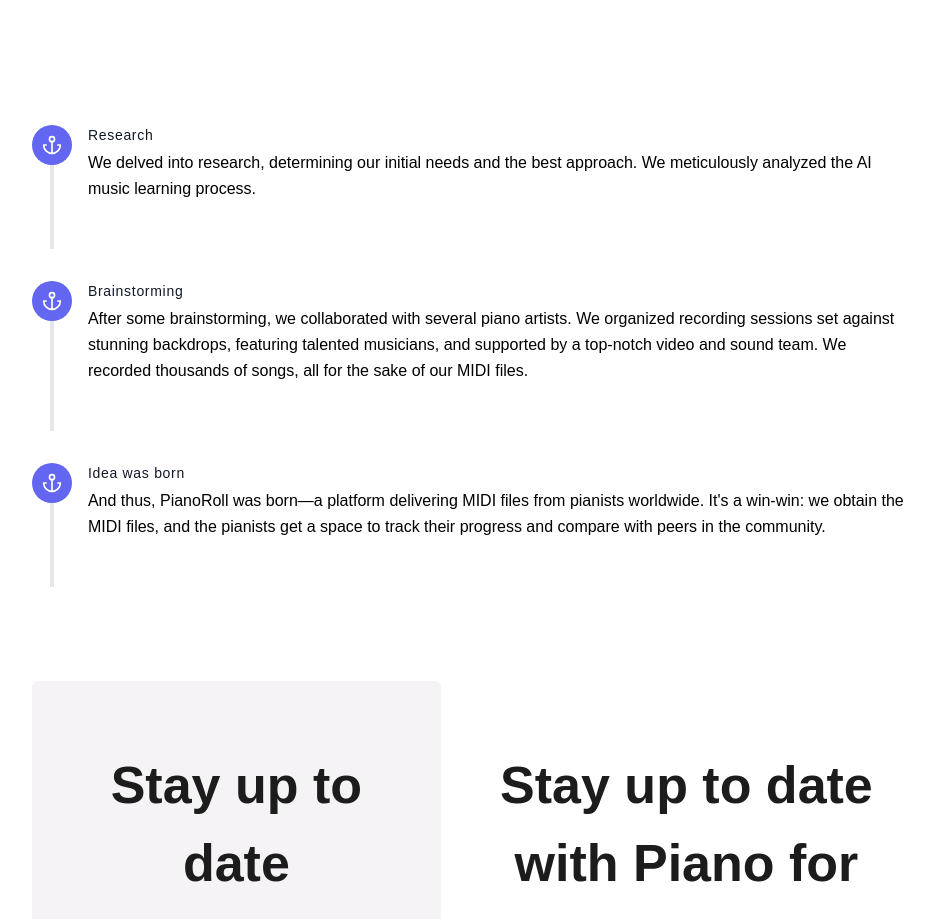
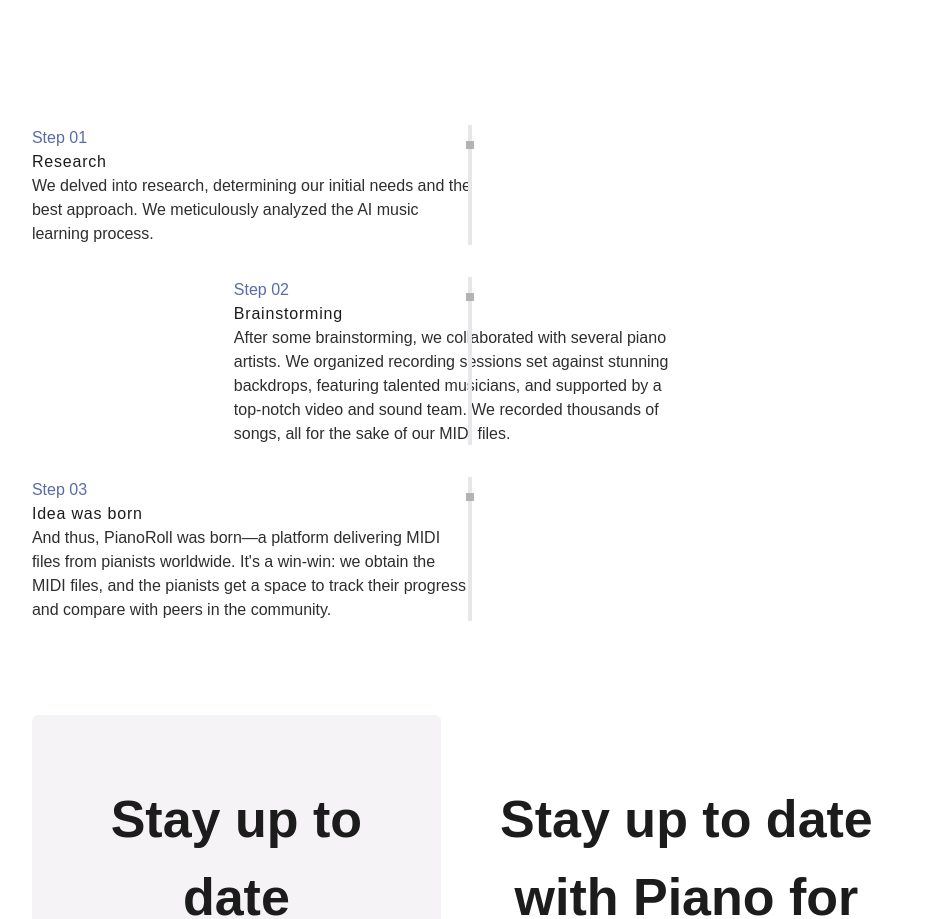
Before and after one commit to Nospoko/epr-landing, a Next.js app in the folder algrtm/: page /pianoRoll in a window 1280 px wide. Shown: the part 2022-2941 px from the top of the page, without its empty margins (170-1104 px from the left). Built offline with nearby package versions, Linux system fonts and the light colour scheme.

Commit message:
Added line to StoryComponent, need to display steps in proper place

```diff
--- a/algrtm/src/components/StoryComponent.js
+++ b/algrtm/src/components/StoryComponent.js
@@ -20,31 +20,34 @@ const StoryComponent = () => {
         </div>
       </div>
 
-      <div className="flex flex-col gap-8 mx-[12.62rem]">
+      <div className="flex flex-col gap-8 mx-[12.62rem] relative">
         {stepsData.map((step, index) => (
-          <div key={index} className="flex relative pb-12">
-            <div className="h-full w-10 absolute inset-0 flex items-center justify-center">
-              <div className="h-full w-1 bg-gray-200 pointer-events-none"></div>
-            </div>
-            <div className="flex-shrink-0 w-10 h-10 rounded-full bg-indigo-500 inline-flex items-center justify-center text-white relative z-10">
-              <svg
-                fill="none"
-                stroke="currentColor"
-                strokeLinecap="round"
-                strokeLinejoin="round"
-                strokeWidth="2"
-                className="w-5 h-5"
-                viewBox="0 0 24 24"
+          <div key={index} className="relative">
+            <div
+              className="h-full w-1 bg-gray-200 absolute left-1/2 transform -translate-x-1/2"
+              style={{ height: "100%", top: "0" }}
+            ></div>
+            <div
+              className={`flex items-start ${
+                index % 2 === 0 ? "pr-[12.62rem]" : "pl-[12.62rem]"
+              }`}
+            >
+              <div
+                className={`flex-shrink-0 w-10 h-10 items-center justify-center inline-flex absolute z-10 left-1/2 transform -translate-x-1/2`}
               >
-                <circle cx="12" cy="5" r="3"></circle>
-                <path d="M12 22V8M5 12H2a10 10 0 0020 0h-3"></path>
-              </svg>
-            </div>
-            <div className="flex-grow pl-4">
-              <h2 className="font-medium title-font text-sm text-gray-900 mb-1 tracking-wider">
-                {step.title}
-              </h2>
-              <p className="leading-relaxed">{step.description}</p>
+                <svg xmlns="http://www.w3.org/2000/svg" width="8" height="8">
+                  <rect width="8" height="8" fill="#B3B3B3" />
+                </svg>
+              </div>
+              <div className="flex-grow max-w-[27.5rem]">
+                <p className="p1SB text-blueLight-blue50">{step.step}</p>
+                <h4 className="h4 text-neutralLight-neutral10 tracking-wider">
+                  {step.title}
+                </h4>
+                <h6 className="h6 text-neutralLight-neutral20">
+                  {step.description}
+                </h6>
+              </div>
             </div>
           </div>
         ))}
--- a/algrtm/src/data/stepsData.js
+++ b/algrtm/src/data/stepsData.js
@@ -1,15 +1,18 @@
 const stepsData = [
   {
+    step: "Step 01",
     title: "Research",
     description:
       "We delved into research, determining our initial needs and the best approach. We meticulously analyzed the AI music learning process.",
   },
   {
+    step: "Step 02",
     title: "Brainstorming",
     description:
       "After some brainstorming, we collaborated with several piano artists. We organized recording sessions set against stunning backdrops, featuring talented musicians, and supported by a top-notch video and sound team. We recorded thousands of songs, all for the sake of our MIDI files.",
   },
   {
+    step: "Step 03",
     title: "Idea was born",
     description:
       "And thus, PianoRoll was born—a platform delivering MIDI files from pianists worldwide. It's a win-win: we obtain the MIDI files, and the pianists get a space to track their progress and compare with peers in the community.",
```
